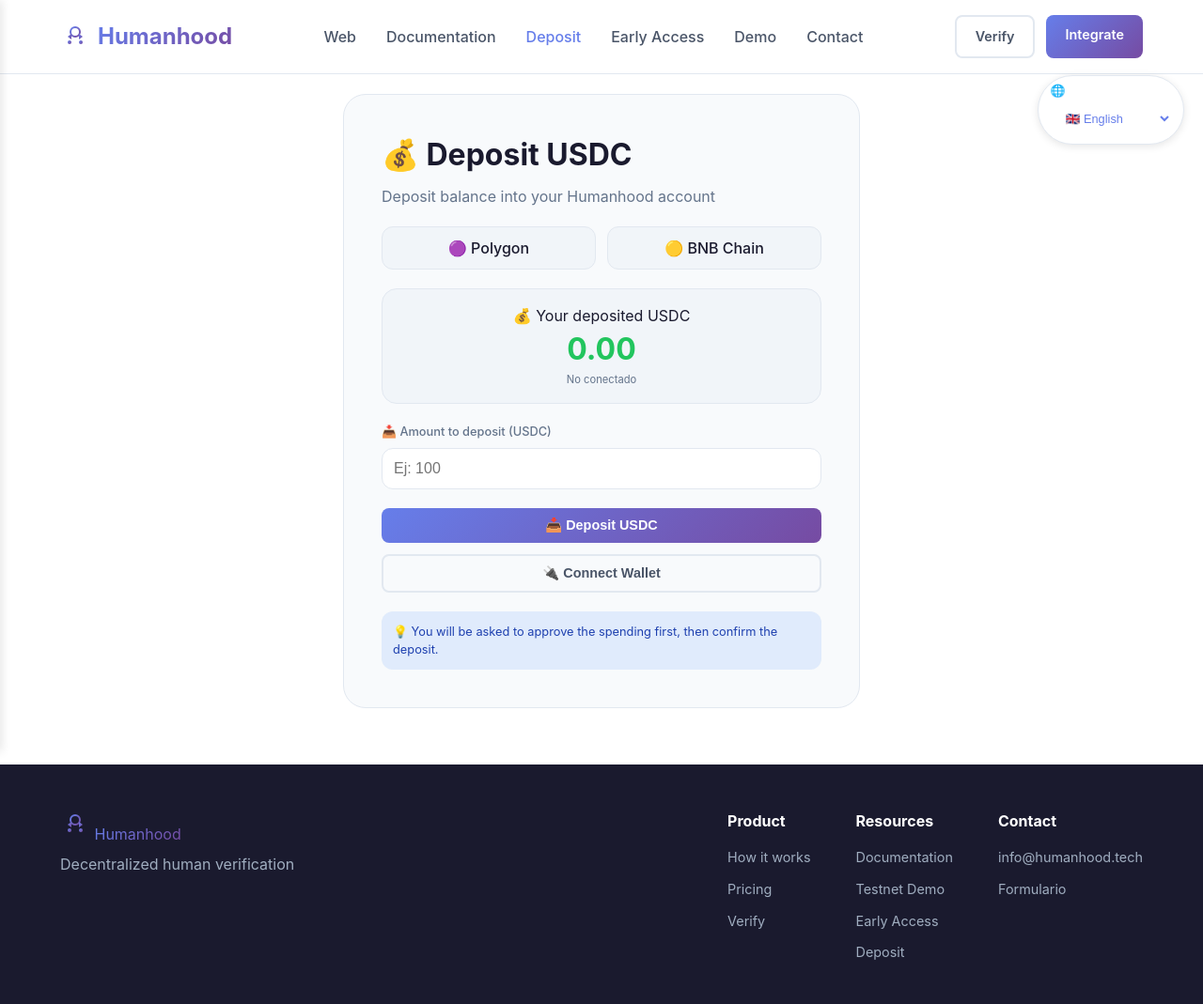
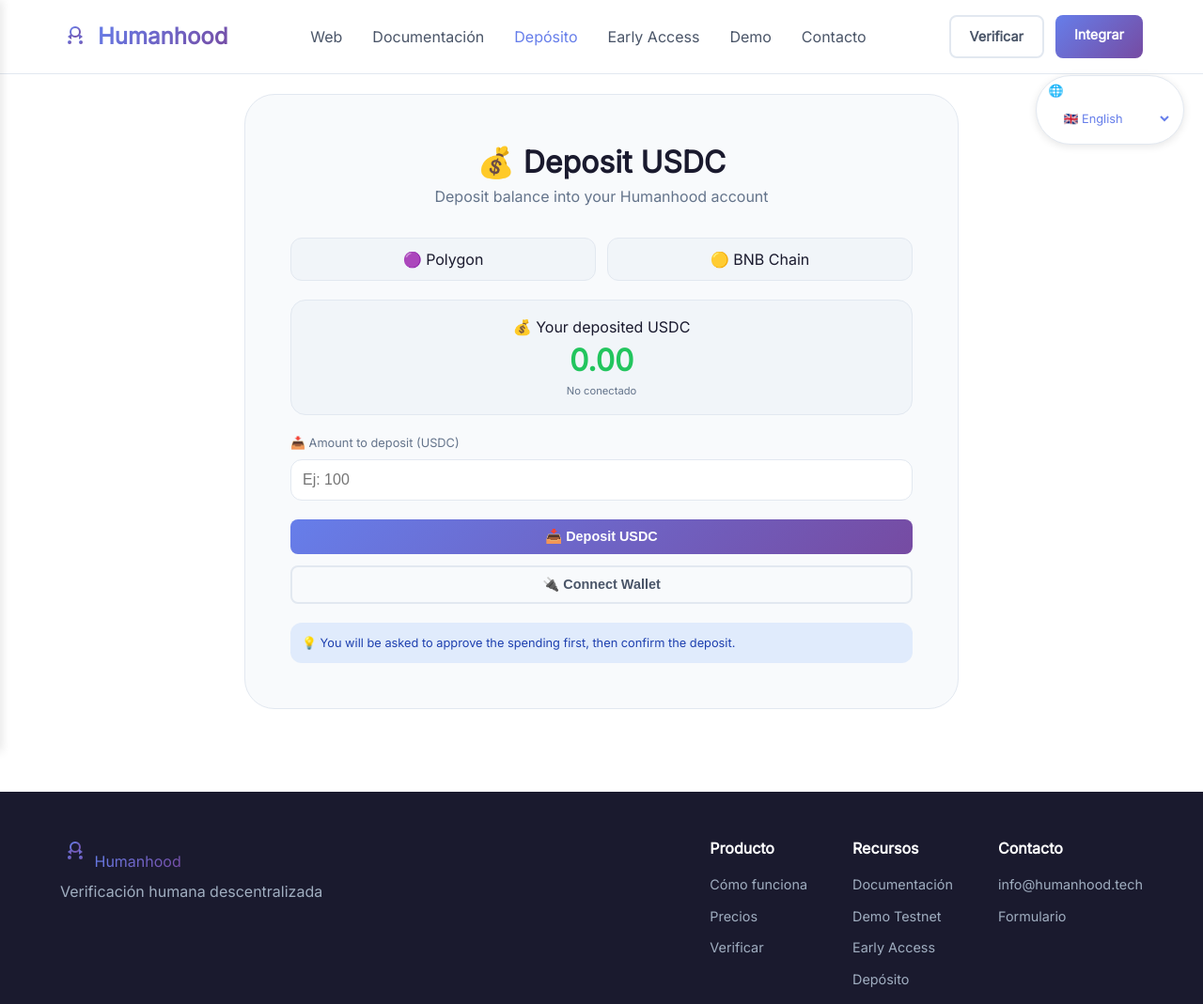
Before and after one commit to sokardark-bot/humanhood-v2, a website: page frontend/deposit.html in a window 1280 px wide. Shown: the top 1069 px of the page at 94% size. Drawn offline with Linux system fonts and the light colour scheme.

Commit message:
fix: deposit.html definitivo con selector de idioma forzado y estructura igual a early-access

```diff
--- a/frontend/deposit.html
+++ b/frontend/deposit.html
@@ -4,9 +4,11 @@
     <meta charset="UTF-8">
     <meta name="viewport" content="width=device-width, initial-scale=1.0">
     <title>Humanhood | Deposit USDC</title>
+    <link href="https://fonts.googleapis.com/css2?family=Inter:opsz,wght@14..32,300;400;500;600;700&display=swap" rel="stylesheet">
     <style>
         * { margin: 0; padding: 0; box-sizing: border-box; }
         body { font-family: 'Inter', sans-serif; background: #ffffff; color: #1a1a2e; line-height: 1.5; }
+        .container { max-width: 800px; margin: 0 auto; padding: 100px 20px 40px; }
 
         /* NAVBAR */
         .navbar { position: fixed; top: 0; left: 0; right: 0; background: rgba(255,255,255,0.95); backdrop-filter: blur(10px); border-bottom: 1px solid #e2e8f0; z-index: 1000; padding: 16px 0; }
@@ -31,9 +33,30 @@
         .mobile-menu-cta { display: flex; flex-direction: column; gap: 12px; margin-top: 20px; }
         .mobile-menu-cta .btn { text-align: center; }
 
-        /* LANGUAGE SELECTOR */
-        .language-selector { position: fixed; top: 80px; right: 20px; z-index: 1001; background: white; border-radius: 50px; padding: 6px 12px; box-shadow: 0 2px 8px rgba(0,0,0,0.1); font-size: 0.8rem; border: 1px solid #e2e8f0; }
-        .language-selector select { background: transparent; border: none; color: #667eea; font-weight: 500; cursor: pointer; outline: none; font-size: 0.8rem; }
+        /* LANGUAGE SELECTOR - FORZADO */
+        .language-selector {
+            position: fixed !important;
+            top: 80px !important;
+            right: 20px !important;
+            z-index: 9999 !important;
+            background: white !important;
+            border-radius: 50px !important;
+            padding: 6px 12px !important;
+            box-shadow: 0 2px 8px rgba(0,0,0,0.1) !important;
+            font-size: 0.8rem !important;
+            font-family: 'Inter', sans-serif !important;
+            border: 1px solid #e2e8f0 !important;
+        }
+        .language-selector select {
+            background: transparent !important;
+            border: none !important;
+            color: #667eea !important;
+            font-weight: 500 !important;
+            cursor: pointer !important;
+            outline: none !important;
+            font-family: 'Inter', sans-serif !important;
+            font-size: 0.8rem !important;
+        }
 
         .btn { display: inline-block; padding: 10px 20px; border-radius: 8px; text-decoration: none; font-weight: 600; transition: all 0.3s; cursor: pointer; border: none; font-size: 0.9rem; }
         .btn-primary { background: linear-gradient(135deg, #667eea 0%, #764ba2 100%); color: white; }
@@ -41,45 +64,136 @@
         .btn-outline { background: transparent; border: 2px solid #e2e8f0; color: #4a5568; }
         .btn-outline:hover { border-color: #667eea; color: #667eea; }
 
-        /* CARD */
-        .deposit-wrapper { display: flex; justify-content: center; align-items: center; min-height: 100vh; padding: 100px 20px 60px; }
-        .card { background: #f8fafc; border-radius: 24px; padding: 40px; max-width: 550px; width: 100%; border: 1px solid #e2e8f0; }
-        .input-group { margin: 20px 0; }
-        label { display: block; margin-bottom: 8px; color: #64748b; font-size: 0.8rem; font-weight: 500; }
-        input, select { width: 100%; padding: 12px; background: white; border: 1px solid #e2e8f0; border-radius: 12px; color: #1a1a2e; font-size: 1rem; outline: none; }
-        input:focus { border-color: #667eea; box-shadow: 0 0 0 3px rgba(102,126,234,0.1); }
-        .balance-box { background: #f1f5f9; padding: 16px; border-radius: 16px; margin: 20px 0; text-align: center; border: 1px solid #e2e8f0; }
-        .balance-box .amount { font-size: 2rem; font-weight: 700; color: #22c55e; }
-        .status { margin-top: 16px; padding: 12px; border-radius: 12px; font-size: 0.8rem; display: none; }
-        .status.success { background: #22c55e20; color: #166534; display: block; }
-        .status.error { background: #ef444420; color: #991b1b; display: block; }
-        .status.info { background: #3b82f620; color: #1e40af; display: block; }
-        .hidden { display: none; }
-        .network-selector { display: flex; gap: 12px; margin-bottom: 20px; }
-        .network-option { flex: 1; text-align: center; padding: 10px; background: #f1f5f9; border-radius: 12px; cursor: pointer; border: 1px solid #e2e8f0; transition: all 0.3s; font-weight: 500; }
-        .network-option.selected { border-color: #667eea; background: #667eea10; }
-        .network-option.polygon.selected { border-color: #a855f7; background: #a855f710; }
-        .network-option.bnb.selected { border-color: #f0b90b; background: #f0b90b10; }
+        /* Estilos específicos de deposit */
+        .deposit-card {
+            background: #f8fafc;
+            border-radius: 32px;
+            padding: 48px;
+            border: 1px solid #e2e8f0;
+        }
 
-        /* FOOTER */
-        .footer { background: #1a1a2e; color: white; padding: 48px 0 24px; margin-top: 0; width: 100%; }
-        .footer .footer-container { max-width: 1200px; margin: 0 auto; padding: 0 24px; }
+        .input-group {
+            margin: 20px 0;
+        }
+
+        label {
+            display: block;
+            margin-bottom: 8px;
+            color: #64748b;
+            font-size: 0.8rem;
+            font-weight: 500;
+        }
+
+        input, select {
+            width: 100%;
+            padding: 12px;
+            background: white;
+            border: 1px solid #e2e8f0;
+            border-radius: 12px;
+            color: #1a1a2e;
+            font-size: 1rem;
+            outline: none;
+        }
+
+        input:focus {
+            border-color: #667eea;
+            box-shadow: 0 0 0 3px rgba(102,126,234,0.1);
+        }
+
+        .balance-box {
+            background: #f1f5f9;
+            padding: 16px;
+            border-radius: 16px;
+            margin: 20px 0;
+            text-align: center;
+            border: 1px solid #e2e8f0;
+        }
+
+        .balance-box .amount {
+            font-size: 2rem;
+            font-weight: 700;
+            color: #22c55e;
+        }
+
+        .status {
+            margin-top: 16px;
+            padding: 12px;
+            border-radius: 12px;
+            font-size: 0.8rem;
+            display: none;
+        }
+
+        .status.success {
+            background: #22c55e20;
+            color: #166534;
+            display: block;
+        }
+
+        .status.error {
+            background: #ef444420;
+            color: #991b1b;
+            display: block;
+        }
+
+        .status.info {
+            background: #3b82f620;
+            color: #1e40af;
+            display: block;
+        }
+
+        .hidden {
+            display: none;
+        }
+
+        .network-selector {
+            display: flex;
+            gap: 12px;
+            margin-bottom: 20px;
+        }
+
+        .network-option {
+            flex: 1;
+            text-align: center;
+            padding: 10px;
+            background: #f1f5f9;
+            border-radius: 12px;
+            cursor: pointer;
+            border: 1px solid #e2e8f0;
+            transition: all 0.3s;
+            font-weight: 500;
+        }
+
+        .network-option.selected {
+            border-color: #667eea;
+            background: #667eea10;
+        }
+
+        .network-option.polygon.selected {
+            border-color: #a855f7;
+            background: #a855f710;
+        }
+
+        .network-option.bnb.selected {
+            border-color: #f0b90b;
+            background: #f0b90b10;
+        }
+
+        .footer { background: #1a1a2e; color: white; padding: 48px 0 24px; margin-top: 48px; }
+        .footer .container { max-width: 1200px; margin: 0 auto; padding: 0 24px; }
         .footer-content { display: flex; justify-content: space-between; flex-wrap: wrap; gap: 48px; margin-bottom: 48px; }
         .footer-brand p { margin-top: 8px; color: #a0aec0; }
         .footer-links { display: flex; gap: 48px; flex-wrap: wrap; }
-        .footer-col h4 { margin-bottom: 16px; font-size: 1rem; color: white; }
+        .footer-col h4 { margin-bottom: 16px; font-size: 1rem; }
         .footer-col a { display: block; color: #a0aec0; text-decoration: none; margin-bottom: 12px; font-size: 0.9rem; transition: color 0.3s; }
         .footer-col a:hover { color: #667eea; }
         .footer-bottom { text-align: center; padding-top: 24px; border-top: 1px solid #2d3748; color: #718096; font-size: 0.8rem; }
 
         @media (max-width: 768px) {
-            .deposit-wrapper { padding: 80px 16px 40px; }
-            .card { padding: 32px 24px; }
+            .container { padding: 80px 16px 40px; }
+            .deposit-card { padding: 32px 24px; }
             .nav-links, .nav-cta { display: none; }
             .hamburger { display: flex; }
-            .language-selector { top: 70px; right: 10px; }
-            .footer-content { flex-direction: column; gap: 32px; }
-            .footer-links { flex-direction: column; gap: 32px; }
+            .language-selector { top: 70px !important; right: 10px !important; }
         }
     </style>
 </head>
@@ -120,8 +234,8 @@
             <span></span><span></span><span></span>
         </button>
         <div class="nav-cta">
-            <a href="index.html#verificar" class="btn btn-outline i18n-navVerifyBtn">Verificar</a>
-            <a href="index.html#precios" class="btn btn-primary i18n-navIntegrateBtn">Integrar</a>
+            <a href="index.html#verificar" class="btn btn-outline">Verificar</a>
+            <a href="index.html#precios" class="btn btn-primary">Integrar</a>
         </div>
     </div>
 </nav>
@@ -137,20 +251,20 @@
         <a href="docs.html" class="i18n-navDocs">Documentación</a>
         <a href="deposit.html" class="i18n-navDeposit">Depósito</a>
         <a href="early-access.html" class="i18n-navEarly">Early Access</a>
-        <a href="demo.html" class="i18n-navContact">Demo</a>
+        <a href="demo.html" class="i18n-navDemo">Demo</a>
         <a href="contact.html" class="i18n-navContact">Contacto</a>
         <div class="mobile-menu-cta">
-            <a href="index.html#verificar" class="btn btn-outline i18n-navVerifyBtn">Verificar</a>
-            <a href="index.html#precios" class="btn btn-primary i18n-navIntegrateBtn">Integrar</a>
+            <a href="index.html#verificar" class="btn btn-outline">Verificar</a>
+            <a href="index.html#precios" class="btn btn-primary">Integrar</a>
         </div>
     </div>
 </div>
 
 <!-- CONTENIDO PRINCIPAL -->
-<div class="deposit-wrapper">
-    <div class="card">
-        <h1 id="title" class="i18n-title">💰 Depositar USDC</h1>
-        <p id="subtitle" class="i18n-subtitle" style="color: #64748b; margin: 8px 0 20px;">Deposita saldo en tu cuenta de Humanhood</p>
+<div class="container">
+    <div class="deposit-card">
+        <h1 class="i18n-depositTitle" style="text-align: center;">💰 Depositar USDC</h1>
+        <p class="i18n-depositSubtitle" style="color: #64748b; text-align: center; margin-bottom: 32px;">Deposita saldo en tu cuenta de Humanhood</p>
 
         <div class="network-selector">
             <div class="network-option polygon" data-network="polygon">🟣 Polygon</div>
@@ -158,13 +272,13 @@
         </div>
 
         <div class="balance-box">
-            <div id="balanceLabel" class="i18n-balanceLabel">💰 Tu USDC depositado</div>
+            <div class="i18n-balanceLabel">💰 Tu USDC depositado</div>
             <div class="amount" id="depositBalance">0.00</div>
             <div style="font-size: 0.7rem; color: #64748b;" id="walletAddress">No conectado</div>
         </div>
 
         <div class="input-group">
-            <label id="amountLabel" class="i18n-amountLabel">📥 Cantidad a depositar (USDC)</label>
+            <label class="i18n-amountLabel">📥 Cantidad a depositar (USDC)</label>
             <input type="number" id="depositAmount" placeholder="Ej: 100" step="10" min="10">
         </div>
 
@@ -172,13 +286,13 @@
         <button id="connectBtn" class="btn btn-outline i18n-connectBtn" style="width: 100%; margin-top: 12px;">🔌 Conectar Wallet</button>
 
         <div id="status" class="status"></div>
-        <div id="info" class="status info i18n-infoText" style="margin-top: 20px;">💡 Al depositar, se te pedirá aprobar primero el gasto y luego confirmar el depósito.</div>
+        <div class="status info i18n-infoText" style="margin-top: 20px;">💡 Al depositar, se te pedirá aprobar primero el gasto y luego confirmar el depósito.</div>
     </div>
 </div>
 
 <!-- FOOTER -->
 <footer class="footer">
-    <div class="footer-container">
+    <div class="container">
         <div class="footer-content">
             <div class="footer-brand">
                 <svg width="32" height="32" viewBox="0 0 32 32" fill="none"><circle cx="16" cy="11" r="5" stroke="url(#gradF)" stroke-width="2" fill="none"/><path d="M8 16 L12 13 L12 19 L8 16Z" fill="url(#gradF)"/><path d="M24 16 L20 13 L20 19 L24 16Z" fill="url(#gradF)"/><circle cx="10" cy="22" r="2" fill="url(#gradF)"/><circle cx="22" cy="22" r="2" fill="url(#gradF)"/><defs><linearGradient id="gradF" x1="0%" y1="0%" x2="100%" y2="100%"><stop offset="0%" stop-color="#667eea"/><stop offset="100%" stop-color="#764ba2"/></linearGradient></defs></svg>
@@ -197,89 +311,52 @@
 
 <script src="https://cdn.jsdelivr.net/npm/ethers@5.7.2/dist/ethers.umd.min.js"></script>
 <script>
-    // ==================== TRADUCCIONES ====================
-    const translationsDeposit = {
+    // ==================== TRADUCCIONES ESPECÍFICAS PARA DEPÓSITO ====================
+    const depositTranslations = {
         es: {
-            navWeb: "Web",
-            navDocs: "Documentación",
-            navContact: "Contacto",
-            navDeposit: "Depósito",
-            navEarly: "Early Access",
-            navVerifyBtn: "Verificar",
-            navIntegrateBtn: "Integrar",
-            title: "💰 Depositar USDC",
-            subtitle: "Deposita saldo en tu cuenta de Humanhood",
+            depositTitle: "💰 Depositar USDC",
+            depositSubtitle: "Deposita saldo en tu cuenta de Humanhood",
             balanceLabel: "💰 Tu USDC depositado",
             amountLabel: "📥 Cantidad a depositar (USDC)",
             depositBtn: "📥 Depositar USDC",
             connectBtn: "🔌 Conectar Wallet",
-            infoText: "💡 Al depositar, se te pedirá aprobar primero el gasto y luego confirmar el depósito.",
-            footerDesc: "Verificación humana descentralizada",
-            footerProduct: "Producto",
-            footerHowItWorks: "Cómo funciona",
-            footerPricing: "Precios",
-            footerVerify: "Verificar",
-            footerResources: "Recursos",
-            footerDocs: "Documentación",
-            footerDemo: "Demo Testnet",
-            footerEarly: "Early Access",
-            footerDeposit: "Depósito",
-            footerContact: "Contacto",
-            footerCopyright: "© 2026 Humanhood. Todos los derechos reservados."
+            infoText: "💡 Al depositar, se te pedirá aprobar primero el gasto y luego confirmar el depósito."
         },
         en: {
-            navWeb: "Web",
-            navDocs: "Documentation",
-            navContact: "Contact",
-            navDeposit: "Deposit",
-            navEarly: "Early Access",
-            navVerifyBtn: "Verify",
-            navIntegrateBtn: "Integrate",
-            title: "💰 Deposit USDC",
-            subtitle: "Deposit balance into your Humanhood account",
+            depositTitle: "💰 Deposit USDC",
+            depositSubtitle: "Deposit balance into your Humanhood account",
             balanceLabel: "💰 Your deposited USDC",
             amountLabel: "📥 Amount to deposit (USDC)",
             depositBtn: "📥 Deposit USDC",
             connectBtn: "🔌 Connect Wallet",
-            infoText: "💡 You will be asked to approve the spending first, then confirm the deposit.",
-            footerDesc: "Decentralized human verification",
-            footerProduct: "Product",
-            footerHowItWorks: "How it works",
-            footerPricing: "Pricing",
-            footerVerify: "Verify",
-            footerResources: "Resources",
-            footerDocs: "Documentation",
-            footerDemo: "Testnet Demo",
-            footerEarly: "Early Access",
-            footerDeposit: "Deposit",
-            footerContact: "Contact",
-            footerCopyright: "© 2026 Humanhood. All rights reserved."
+            infoText: "💡 You will be asked to approve the spending first, then confirm the deposit."
         }
     };
 
-    let currentLang = "es";
+    let currentDepositLang = "es";
 
-    function applyLanguage(lang) {
-        currentLang = lang;
-        document.documentElement.lang = lang;
-        localStorage.setItem('humanhood_lang_deposit', lang);
-
+    function applyDepositLanguage(lang) {
+        currentDepositLang = lang;
         document.querySelectorAll('[class*="i18n-"]').forEach(el => {
             const classes = el.className.split(' ');
             const i18nClass = classes.find(c => c.startsWith('i18n-'));
-            if (i18nClass && translationsDeposit[lang][i18nClass.replace('i18n-', '')]) {
-                if (el.tagName === 'BUTTON') el.innerHTML = translationsDeposit[lang][i18nClass.replace('i18n-', '')];
-                else el.innerHTML = translationsDeposit[lang][i18nClass.replace('i18n-', '')];
+            if (i18nClass && depositTranslations[lang][i18nClass.replace('i18n-', '')]) {
+                el.innerHTML = depositTranslations[lang][i18nClass.replace('i18n-', '')];
             }
         });
     }
 
-    const savedLang = localStorage.getItem('humanhood_lang_deposit') || (navigator.language.startsWith('es') ? 'es' : 'en');
-    if(document.getElementById('languageSelect')) {
-        document.getElementById('languageSelect').value = savedLang;
-        document.getElementById('languageSelect').addEventListener('change', (e) => applyLanguage(e.target.value));
+    const langSelect = document.getElementById('languageSelect');
+    if (langSelect) {
+        langSelect.addEventListener('change', (e) => {
+            applyDepositLanguage(e.target.value);
+        });
     }
-    applyLanguage(savedLang);
+
+    // Detectar idioma inicial
+    const savedLangDeposit = localStorage.getItem('humanhood_lang_early') || (navigator.language.startsWith('es') ? 'es' : 'en');
+    if (langSelect) langSelect.value = savedLangDeposit;
+    applyDepositLanguage(savedLangDeposit);
 
     // ==================== LÓGICA DE DEPÓSITO ====================
     let currentNetwork = "polygon";
@@ -367,19 +444,6 @@
             else { userAddress = accounts[0]; document.getElementById("walletAddress").textContent = userAddress.slice(0,8)+"..."+userAddress.slice(-6); updateBalance(); }
         });
     }
-
-    // Menú hamburguesa
-    const hamburgerBtn = document.getElementById('hamburgerBtn');
-    const mobileMenu = document.getElementById('mobileMenu');
-    const closeMenuBtn = document.getElementById('closeMenuBtn');
-    if (hamburgerBtn) hamburgerBtn.onclick = () => mobileMenu.classList.add('open');
-    if (closeMenuBtn) closeMenuBtn.onclick = () => mobileMenu.classList.remove('open');
-    document.querySelectorAll('.mobile-menu-links a').forEach(link => link.addEventListener('click', () => mobileMenu.classList.remove('open')));
-    document.addEventListener('click', (e) => {
-        if (mobileMenu && mobileMenu.classList.contains('open')) {
-            if (!mobileMenu.contains(e.target) && !hamburgerBtn.contains(e.target)) mobileMenu.classList.remove('open');
-        }
-    });
 </script>
 </body>
 </html>
```
